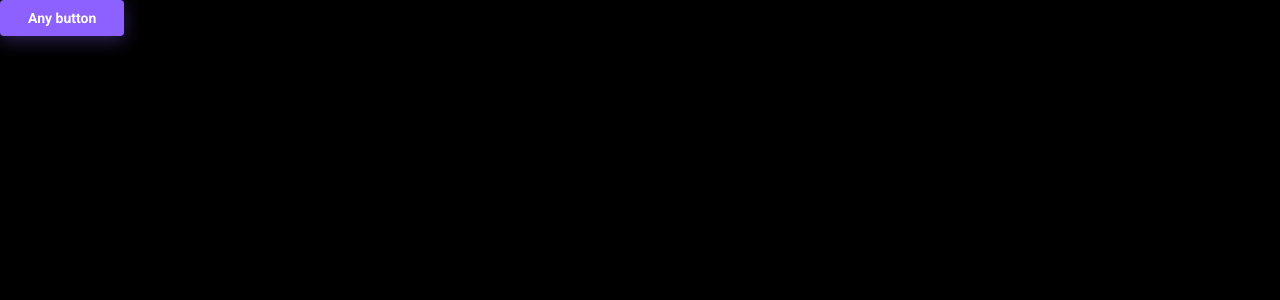
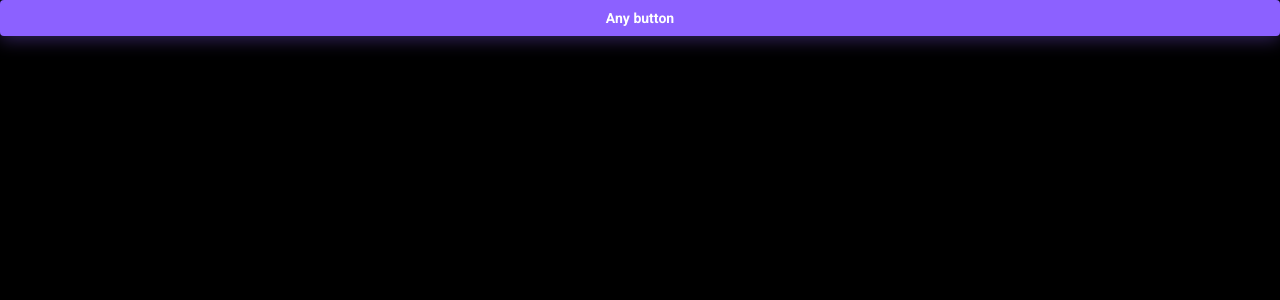
Before and after one commit to a-andrievskikh/cards-project, a React (Vite) app: page / in a window 1280 px wide. Shown: the top 300 px of the page. Built offline with nearby package versions, Linux system fonts and the light colour scheme.

Commit message:
style: fix style for .button

```diff
--- a/src/components/ui/button/button.module.scss
+++ b/src/components/ui/button/button.module.scss
@@ -1,16 +1,8 @@
 .button {
-  all: unset;
-
-  cursor: pointer;
-  user-select: none;
-
-  display: inline-flex;
   flex-shrink: 0;
   gap: 0.625rem;
-  align-items: center;
   justify-content: center;
 
-  box-sizing: border-box;
   padding: 0.375rem 1.75rem;
 
   font-family: inherit;
@@ -30,7 +22,6 @@
   }
 
   &:disabled {
-    cursor: default;
     color: var(--color-light-900);
   }
 
```
